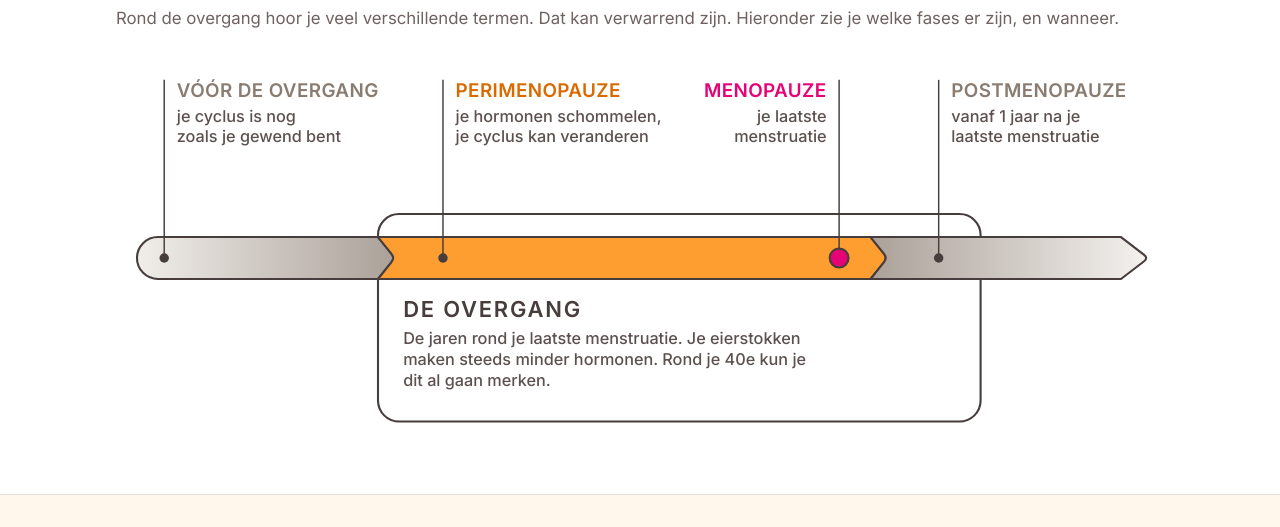
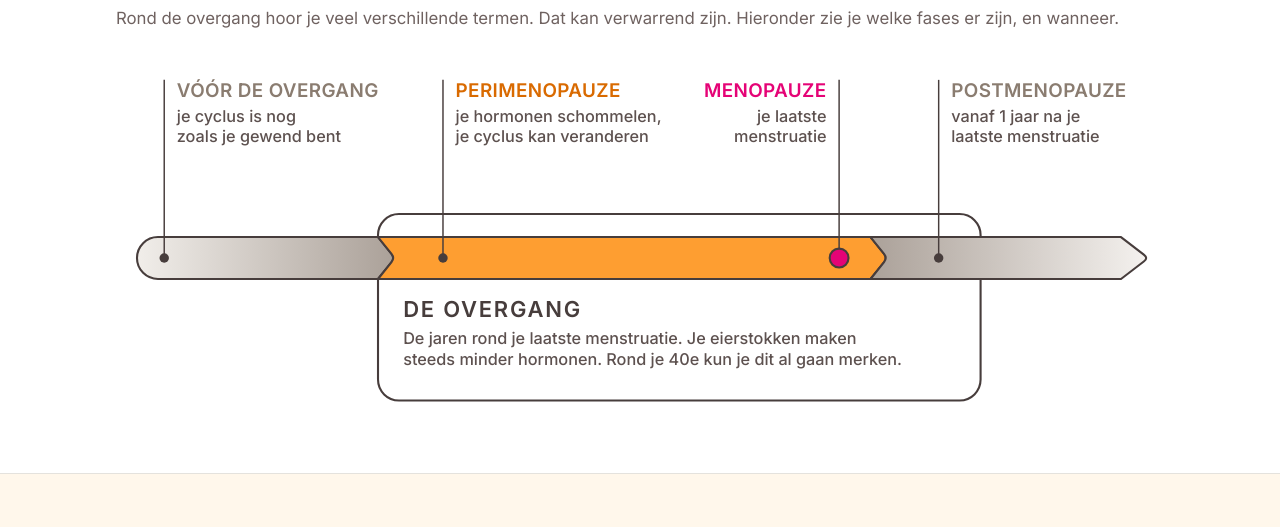
Before and after one commit to verahijlkema/menopauze, a plain HTML site: page patienten.html in a window 1280 px wide. Shown: the part 595-1122 px from the top of the page. Drawn offline with nearby package versions, Linux system fonts and the light colour scheme.

Commit message:
Add files via upload

```diff
--- a/patienten.html
+++ b/patienten.html
@@ -324,13 +324,13 @@ footer strong { color: var(--ink); }
 <section class="band plain tl-band" id="termen" aria-labelledby="h-termen-nl">
   <div class="wrap">
     <div class="band-head"><span class="kicker">Termen uitgelegd</span><h2 id="h-termen-nl">Wat is <span class="hl">wanneer?</span></h2><p>Rond de overgang hoor je veel verschillende termen. Dat kan verwarrend zijn. Hieronder zie je welke fases er zijn, en wanneer.</p></div>
-    <svg class="tl-h" viewBox="0 0 1000 352" role="img" aria-label="Tijdlijn: vóór de overgang; perimenopauze, je hormonen schommelen en je cyclus kan veranderen; menopauze, je laatste menstruatie; postmenopauze, vanaf 1 jaar na je laatste menstruatie. Perimenopauze en menopauze vallen samen onder de overgang.">
+    <svg class="tl-h" viewBox="0 0 1000 332" role="img" aria-label="Tijdlijn: vóór de overgang; perimenopauze, je hormonen schommelen en je cyclus kan veranderen; menopauze, je laatste menstruatie; postmenopauze, vanaf 1 jaar na je laatste menstruatie. Perimenopauze en menopauze vallen samen onder de overgang.">
   <defs>
     <linearGradient id="g-pre-h-nl" x1="0" y1="0" x2="1" y2="0"><stop offset="0" stop-color="#F1EEEA"/><stop offset="1" stop-color="#ABA199"/></linearGradient>
     <linearGradient id="g-post-h-nl" x1="0" y1="0" x2="1" y2="0"><stop offset="0" stop-color="#ABA199"/><stop offset="1" stop-color="#F4F1EE"/></linearGradient>
   </defs>
-  <path d="M270 146 H805 A20 20 0 0 1 825 166 V324 A20 20 0 0 1 805 344 H270 A20 20 0 0 1 250 324 V166 A20 20 0 0 1 270 146 Z" fill="#fff" stroke="#473D3C" stroke-width="2" stroke-linejoin="round"/>
-  <text class="tl-over" x="274" y="244">DE OVERGANG</text><text class="tl-sub" x="274" y="270"><tspan x="274" dy="0">De jaren rond je laatste menstruatie. Je eierstokken</tspan><tspan x="274" dy="20">maken steeds minder hormonen. Rond je 40e kun je</tspan><tspan x="274" dy="20">dit al gaan merken.</tspan></text>
+  <path d="M270 146 H805 A20 20 0 0 1 825 166 V304 A20 20 0 0 1 805 324 H270 A20 20 0 0 1 250 304 V166 A20 20 0 0 1 270 146 Z" fill="#fff" stroke="#473D3C" stroke-width="2" stroke-linejoin="round"/>
+  <text class="tl-over" x="274" y="244">DE OVERGANG</text><text class="tl-sub" x="274" y="270"><tspan x="274" dy="0">De jaren rond je laatste menstruatie. Je eierstokken maken</tspan><tspan x="274" dy="20">steeds minder hormonen. Rond je 40e kun je dit al gaan merken.</tspan></text>
   <path d="M40 168 H250 L262.88 184.10 Q266 188 262.88 191.90 L250 208 H40 A20 20 0 0 1 40 168 Z" fill="url(#g-pre-h-nl)" stroke="#473D3C" stroke-width="2" stroke-linejoin="round"/>
   <path d="M250 168 H720 L732.88 184.10 Q736 188 732.88 191.90 L720 208 H250 L262.88 191.90 Q266 188 262.88 184.10 L250 168 Z" fill="#FE9E31" stroke="#473D3C" stroke-width="2" stroke-linejoin="round"/>
   <path d="M720 168 H959 L981.04 184.95 Q985 188 981.04 191.05 L959 208 H720 L732.88 191.90 Q736 188 732.88 184.10 L720 168 Z" fill="url(#g-post-h-nl)" stroke="#473D3C" stroke-width="2" stroke-linejoin="round"/>
```
Also changed, not shown: patients.html (+3 -3 lines).
